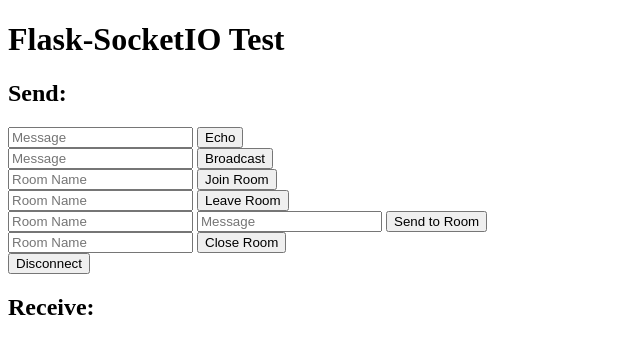
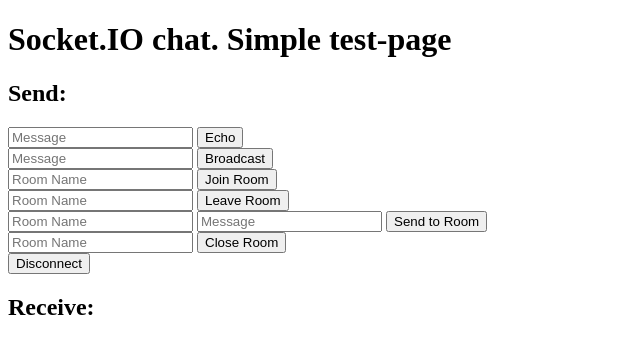
Before and after one commit to MaxOvcharov/aiohttp_chat, a Python web app: template chat/templates/app.html in a window 1280 px wide. Shown: the top 354 px of the page, without its empty margins (0-640 px from the left). Run offline with Jinja, Linux system fonts and the light colour scheme; the template is opened without the code that fills it, so the values that code supplies are empty; some libraries are stand-ins or nearby versions.

Commit message:
Change app.html page title

```diff
--- a/chat/templates/app.html
+++ b/chat/templates/app.html
@@ -1,7 +1,7 @@
 <!DOCTYPE HTML>
 <html>
 <head>
-    <title>Flask-SocketIO Test</title>
+    <title>Socket.IO chat</title>
     <script type="text/javascript" src="//code.jquery.com/jquery-2.1.4.min.js"></script>
     <script type="text/javascript" src="//cdnjs.cloudflare.com/ajax/libs/socket.io/1.3.5/socket.io.min.js"></script>
     <script type="text/javascript" charset="utf-8">
@@ -55,7 +55,7 @@
     </script>
 </head>
 <body>
-    <h1>Flask-SocketIO Test</h1>
+    <h1>Socket.IO chat. Simple test-page</h1>
     <h2>Send:</h2>
     <form id="emit" method="POST" action='#'>
         <input type="text" name="emit_data" id="emit_data" placeholder="Message">
```
